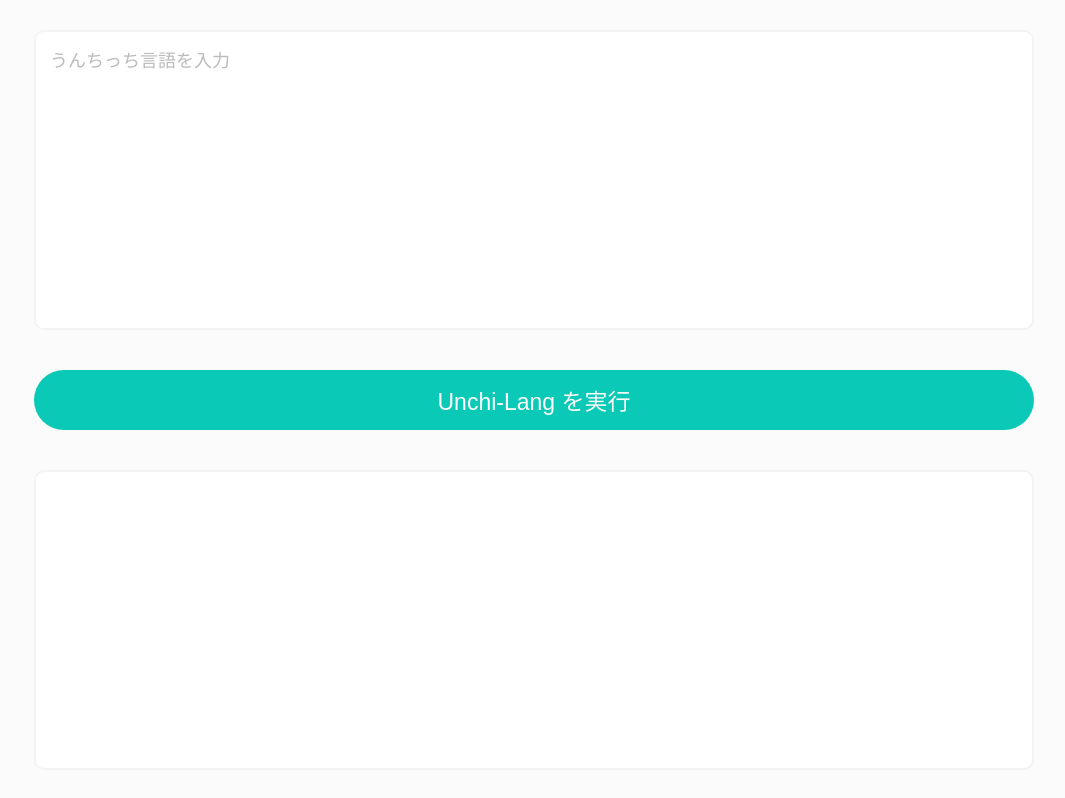
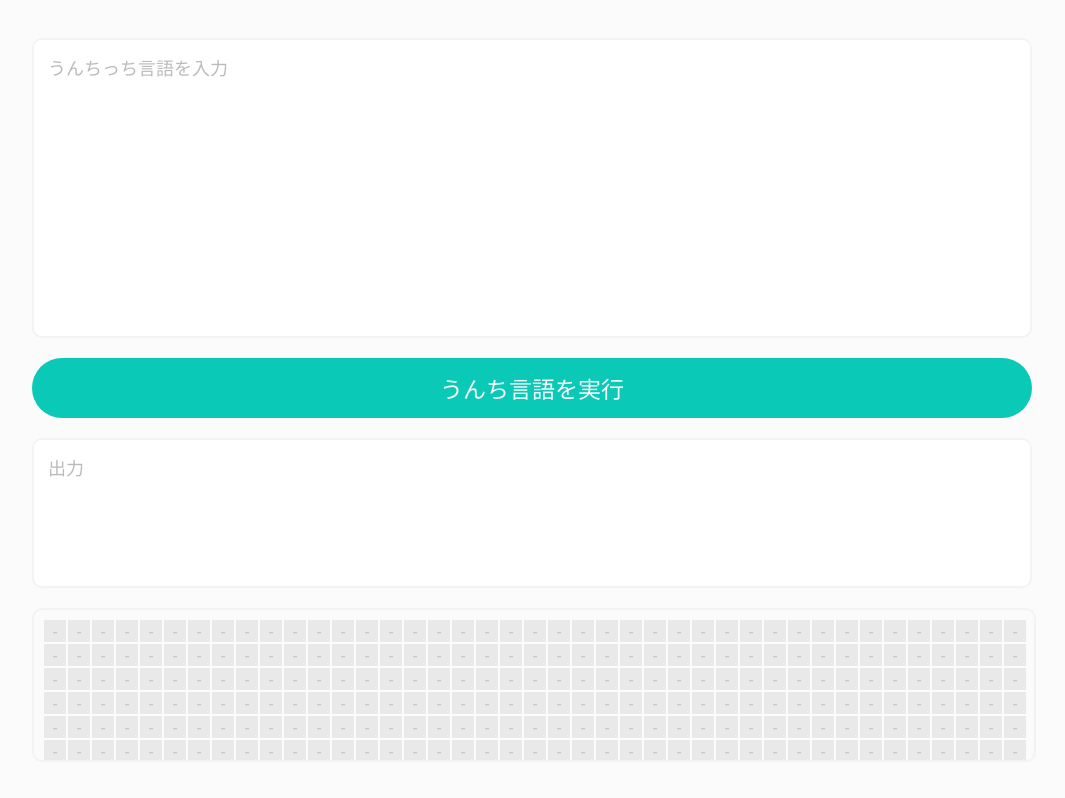
Before and after one commit to jpnykw/unchi-lang, a plain HTML site: page index.html in a window 1280 px wide. Shown: the whole page, without its empty margins (106-1171 px from the left). Drawn offline with Linux system fonts and the light colour scheme.

Commit message:
Update version

```diff
--- a/index.html
+++ b/index.html
@@ -1,14 +1,20 @@
 <html>
     <head>
         <meta charset="UTF-8">
-        <title>うんちっち言語</title>
+        <title>うんち言語</title>
+
+        <link href="https://fonts.googleapis.com/css?family=M+PLUS+1p&display=swap" rel="stylesheet">
+        <link href="https://fonts.googleapis.com/css?family=Montserrat&display=swap" rel="stylesheet">
         <link rel="stylesheet" href="style.css">
     </head>
 
     <body>
         <textarea placeholder="うんちっち言語を入力"></textarea>
-        <button>Unchi-Lang を実行</button>
-        <textarea readonly></textarea>
+
+        <button>うんち言語を実行</button>
+
+        <textarea placeholder="出力" readonly></textarea>
+        <canvas></canvas>
 
         <script src="unchi.js"></script>
     </body>
--- a/style.css
+++ b/style.css
@@ -7,6 +7,8 @@ body {
     position: absolute;
     left: 50%;
     top: 50%;
+
+    overflow: hidden;
 }
 
 textarea {
@@ -20,7 +22,13 @@ textarea {
     border-radius: 10px;
     border: solid 2px #f3f3f3;
 
+    font-family: 'M PLUS 1p', sans-serif;
     font-size: 18px;
+    color: #171c20;
+}
+
+textarea:last-of-type {
+    height: 150px;
 }
 
 textarea::placeholder {
@@ -28,7 +36,15 @@ textarea::placeholder {
     left: 14px;
     top: 14px;
 
+    font-family: 'M PLUS 1p', sans-serif;
     color: #bbb;
+}
+
+canvas {
+    margin-top: 20px;
+
+    border-radius: 10px;
+    border: solid 2px #f3f3f3;
 }
 
 button {
@@ -39,9 +55,10 @@ button {
     border-radius: 100px;
     border: none;
 
+    font-family: 'M PLUS 1p', sans-serif;
     font-size: 23px;
     color: #fbfbfb;
 
-    margin: 40px 0;
+    margin: 20px 0;
     cursor: pointer;
 }
--- a/unchi.js
+++ b/unchi.js
@@ -1,9 +1,15 @@
-const uInstruction = ["んち", "んちち", "んちっち", "んちちっち", "んちっちち", "んちっちっち", "んちちっちっち", "んちっちちっち"];
-const bInstruction = [">", "<", "+", "-", ".", ",", "[", "]"];
+// const uInstruction = ["んち", "んちち", "んちっち", "んちちっち", "んちっちち", "んちっちっち", "んちちっちっち", "んちっちちっち"];
+// const bInstruction = [">", "<", "+", "-", ".", ",", "[", "]"];
 
-const utob = code => code.split('う').map(char => bInstruction[uInstruction.indexOf(char)]).join('');
+let draw = null;
 
-const btou = code => code.split('').map(char => `う${uInstruction[bInstruction.indexOf(char)]}`).join('');
+const uInstruction = ['うんち', 'うんちち', 'うんちっち', 'うんちちっち', 'うんちっちち', 'うんちちっちち', 'うんちっちっち', 'うんちちっちっち'];
+
+const bInstruction = ['>', '<', '+', '-', '.', ',', '[', ']'];
+
+const utob = code => code.split('う').map(char => bInstruction[uInstruction.indexOf(`う${char}`)]).join('');
+
+const btou = code => code.split('').map(char => uInstruction[bInstruction.indexOf(char)]).join('');
 
 const runBF = code => {
     const size = 30000;
@@ -13,6 +19,7 @@ const runBF = code => {
 
     let tryMax = 10000;
     let tryCnt = 0;
+    let jump = 0;
 
     for (let i = 0, l = code.length; i < l; i ++) {
         tryCnt ++;
@@ -44,12 +51,12 @@ const runBF = code => {
             case '[':
                 if (memories[pointer] == 0) {
                     let c = 0;
+                    i++;
 
                     while (!(c == 0 && code[i] == ']')) {
-                        i ++;
-
                         if (code[i] == '[') c ++;
                         if (code[i] == ']' && c > 0) c --;
+                        i++;
 
                         if (code.length < i) {
                             console.log('[ERROR] beyond scope memory.');
@@ -62,12 +69,12 @@ const runBF = code => {
             case ']':
                 if (memories[pointer] != 0) {
                     let c = 0;
+                    i--;
 
                     while (!(c == 0 && code[i] == '[')) {
-                        i --;
-
                         if (code[i] == ']') c ++;
                         if (code[i] == '[' && c > 0) c --;
+                        i--;
 
                         if (0 > i) {
                             console.log('[ERROR] beyond scope memory.');
@@ -82,6 +89,8 @@ const runBF = code => {
             console.log('[ERROR] Stack overflow tryMax');
             break;
         }
+
+        draw(memories);
     }
 
     return {memories, output};
@@ -92,22 +101,66 @@ const runBF = code => {
 
     onload = () => {
         const button = document.querySelector('button');
+        const canvas = document.querySelector('canvas');
+        const ctx = canvas.getContext('2d');
+
+        // メモリの動きを可視化する
+        canvas.width = 1000;
+        canvas.height = 150;
+
+        draw = memories => {
+            const width = canvas.width;
+            const height = canvas.height;
+            ctx.clearRect(0, 0, width, height);
+
+            const memoryBoxSize = 22;
+            const padding = 1;
+
+            const line = width / (memoryBoxSize + padding * 2);
+            const column = 12;
+
+            let memoryIndex = 0;
+            for (let y = 0; y < (column >> 0); y++) {
+                for (let x = 0; x < (line >> 0); x++) {
+                    const draw = {
+                        x: x * (memoryBoxSize + padding * 2) + memoryBoxSize / 2 - padding,
+                        y: y * (memoryBoxSize + padding * 2) + memoryBoxSize / 2 - padding
+                    };
+
+                    ctx.fillStyle = memories === undefined || memories[memoryIndex] === 0 ? '#e9e9e9' : '#0dc9b6';
+                    ctx.fillRect(draw.x, draw.y, memoryBoxSize, memoryBoxSize);
+
+                    // メモリを描画
+                    const size = memories === undefined ? '-' : memories[memoryIndex];
+                    ctx.fillStyle = size === '-' || size === 0 ? '#c6c6c6' : '#363636';
+                    ctx.textAlign = 'center';
+                    ctx.font = `${memoryBoxSize - 5}px 'Montserrat', sans-serif`;
+                    ctx.fillText(size, draw.x + memoryBoxSize / 2, draw.y + memoryBoxSize - padding * 5);
+                    memoryIndex++;
+                }
+            }
+        };
+
+        // 初期描画
+        draw();
+
+        // イベント設定
         button.addEventListener('click', () => {
             const textarea = document.querySelectorAll('textarea');
             const source = textarea[0].value;
 
             if (flag) {
                 const result = btou(source);
-                textarea[1].value = `output:\n${result}`;
+                textarea[1].value = result; // `output:\n${result}`;
             } else {
                 const result = runBF(utob(source));
-                textarea[1].value = `output:\n${result.output.join('')}\n\nmemories:\n${result.memories}`;
+                textarea[1].value = result.output.join(''); // `output:\n${result.output.join('')}\n\nmemories:\n${result.memories}`;
             }
         });
 
         document.body.addEventListener('keydown', event => {
             if (event.keyCode === 16) {
-                button.innerText = 'Unchi-Lang に変換';
+                button.innerText = 'うんち言語に変換';
                 button.style.background = '#fc496d';
                 flag = true;
             }
@@ -115,7 +168,7 @@ const runBF = code => {
 
         document.body.addEventListener('keyup', event => {
             if (event.keyCode === 16) {
-                button.innerText = 'Unchi-Lang を実行';
+                button.innerText = 'うんち言語を実行';
                 button.style.background = '#0ac9b6';
                 flag = false;
             }
```
Also changed, not shown: 1 other file.
